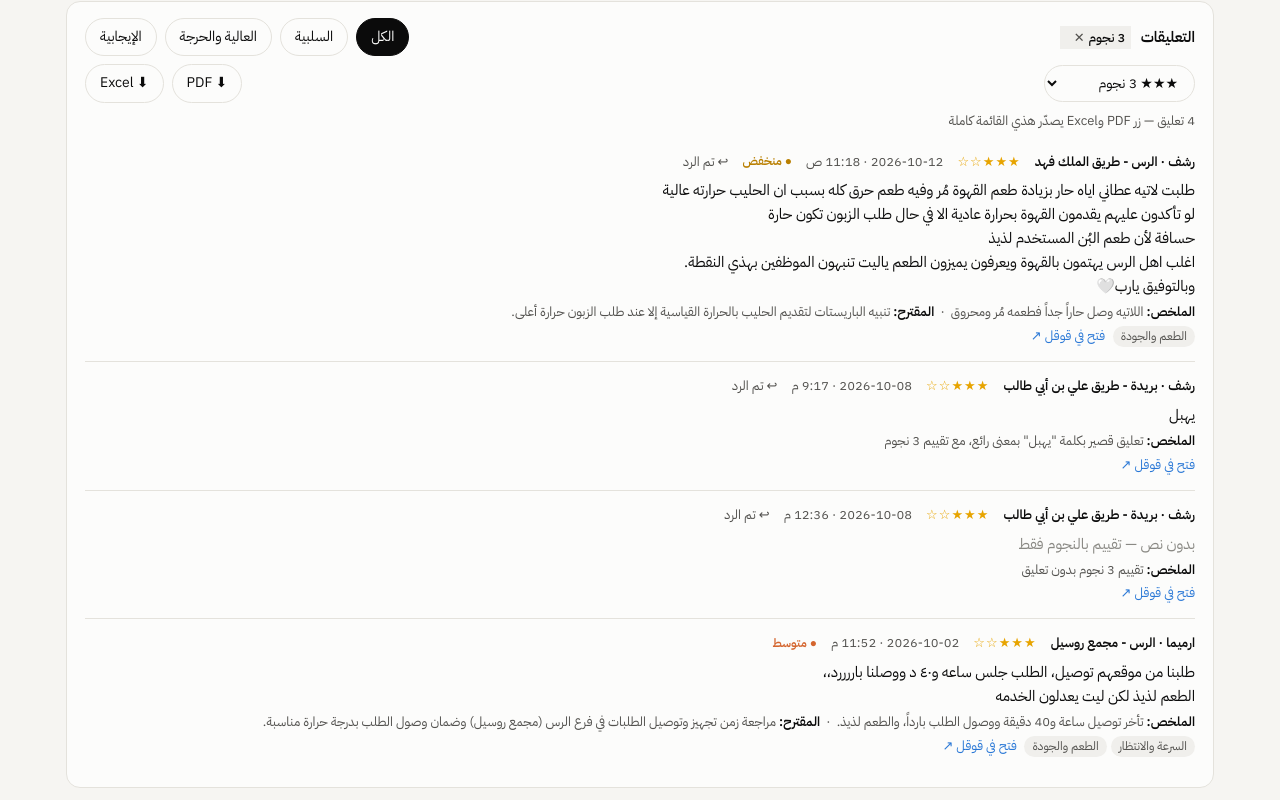
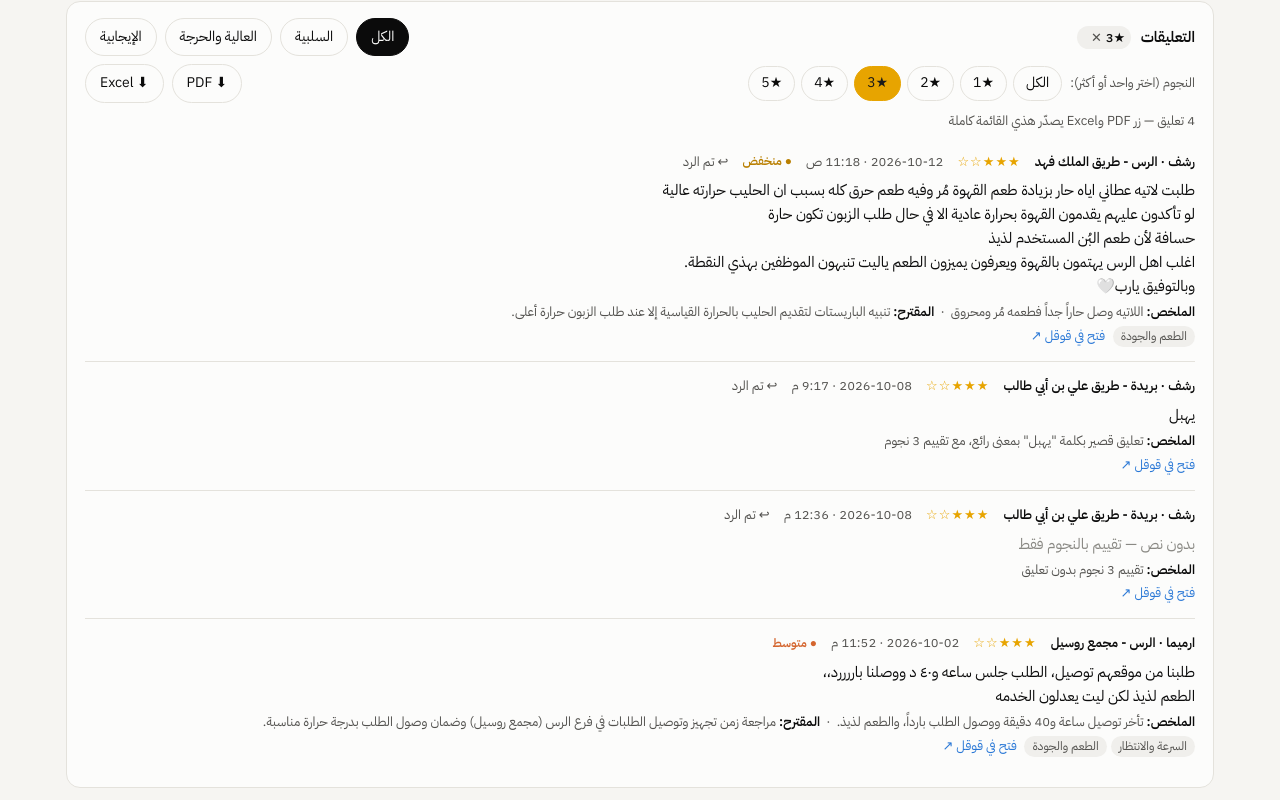
Before and after one commit to SALEH-ALTHUNAYAN/rshaf-reviews-monitor, a plain HTML site: page index.html in a window 1280 px wide. Both pictures are taken after a click on the element 640 px from the left and 402 px from the top of the page. Shown: the part 2172-2972 px from the top of the page. Drawn offline with nearby package versions, Linux system fonts and the light colour scheme.

Commit message:
Add files via upload

```diff
--- a/index.html
+++ b/index.html
@@ -104,6 +104,9 @@ tfoot td{font-weight:700;border-top:2px solid var(--line);border-bottom:none}
 .range .lbl{color:var(--text-2)}
 .feed-tools{display:flex;flex-wrap:wrap;gap:8px;align-items:center}
 .feed-tools select{padding:6px 12px}
+.star-chips{display:flex;flex-wrap:wrap;gap:6px}
+.star-chips .chip{padding:5px 12px;font-variant-numeric:tabular-nums}
+.star-chips .chip[aria-pressed="true"]:not([data-s="all"]){background:var(--star);border-color:var(--star);color:#1a1a19}
 .feed-count{font-size:13px;color:var(--text-2);margin:-4px 0 6px}
 /* ---- print / PDF ---- */
 #printArea{display:none}
@@ -220,16 +223,15 @@ tfoot td{font-weight:700;border-top:2px solid var(--line);border-bottom:none}
     </div>
     <div class="feed-head" style="margin-top:-4px">
       <div class="feed-tools">
-        <select id="fStars" aria-label="النجوم">
-          <option value="">كل النجوم</option>
-          <option value="1">★ نجمة وحدة</option>
-          <option value="2">★★ نجمتين</option>
-          <option value="3">★★★ 3 نجوم</option>
-          <option value="4">★★★★ 4 نجوم</option>
-          <option value="5">★★★★★ 5 نجوم</option>
-          <option value="1-2">نجمة ونجمتين</option>
-          <option value="1-3">من 1 إلى 3 نجوم</option>
-        </select>
+        <span class="lbl" style="font-size:13px;color:var(--text-2)">النجوم (اختر واحد أو أكثر):</span>
+        <div class="star-chips" id="starChips" role="group" aria-label="النجوم">
+          <button type="button" class="chip" data-s="all" aria-pressed="true">الكل</button>
+          <button type="button" class="chip" data-s="1" aria-pressed="false">★1</button>
+          <button type="button" class="chip" data-s="2" aria-pressed="false">★2</button>
+          <button type="button" class="chip" data-s="3" aria-pressed="false">★3</button>
+          <button type="button" class="chip" data-s="4" aria-pressed="false">★4</button>
+          <button type="button" class="chip" data-s="5" aria-pressed="false">★5</button>
+        </div>
       </div>
       <div class="feed-tools">
         <button class="chip" id="pdfBtn" type="button">⬇ PDF</button>
@@ -454,12 +456,14 @@ function renderStaff(rs){
 
 // ---- star counts ----
 let cellBranch = null;   // set by clicking a branch cell in the star table
-const STAR_LABEL = {"1":"نجمة وحدة","2":"نجمتين","3":"3 نجوم","4":"4 نجوم","5":"5 نجوم","1-2":"نجمة ونجمتين","1-3":"من 1 إلى 3 نجوم"};
-function starOK(r){
-  const v = $("fStars").value;
-  if (!v) return true;
-  if (v.includes("-")) { const [a, b] = v.split("-").map(Number); return r.stars >= a && r.stars <= b; }
-  return r.stars === +v;
+// Multi-select star filter: empty set = all stars.
+const STARS = new Set();
+const starOK = r => !STARS.size || STARS.has(r.stars);
+const starsSorted = () => [...STARS].sort((a, b) => a - b);
+const starLabel = () => starsSorted().map(s => `★${s}`).join(" + ");
+function syncStarChips(){
+  document.querySelectorAll("#starChips .chip").forEach(b =>
+    b.setAttribute("aria-pressed", b.dataset.s === "all" ? !STARS.size : STARS.has(+b.dataset.s)));
 }
 
 function renderStars(rs){
@@ -468,7 +472,7 @@ function renderStars(rs){
   const cnt = s => rs.filter(r => r.stars === s).length;
   $("dist").innerHTML = [5,4,3,2,1].map(s => {
     const n = cnt(s), p = total ? n/total*100 : 0;
-    const on = $("fStars").value === String(s) && !cellBranch ? " on" : "";
+    const on = STARS.has(s) && !cellBranch ? " on" : "";
     return `<button class="d${on}" data-s="${s}" type="button" aria-label="${s} نجوم: ${n}">
       <div class="s">${"★".repeat(s)}<span style="color:var(--line)">${"★".repeat(5-s)}</span></div>
       <div class="n">${n.toLocaleString("en")}</div><div class="p">${p.toFixed(1)}%</div>
@@ -493,7 +497,7 @@ function renderStars(rs){
 }
 
 function setStarFilter(s, bid){
-  $("fStars").value = s ? String(s) : ""; cellBranch = bid || null; feedLimit = 30;
+  STARS.clear(); if (s) STARS.add(+s); syncStarChips(); cellBranch = bid || null; feedLimit = 30;
   feedFilter = "all";
   document.querySelectorAll("#feedChips button").forEach(x => x.setAttribute("aria-pressed", x.dataset.f === "all"));
   render();
@@ -517,7 +521,7 @@ function filterSummary(){
   if (bid){ const r0 = ALL.find(r => r.branch_id === bid); if (r0) out.push(`${r0.brand} · ${r0.branch_name}`); }
   else if ($("fBrand").value) out.push($("fBrand").value);
   else out.push("كل الفروع");
-  if ($("fStars").value) out.push(STAR_LABEL[$("fStars").value]);
+  if (STARS.size) out.push("النجوم " + starLabel());
   if (hourLabel()) out.push("الوقت " + hourLabel());
   if (FEED_LABEL[feedFilter]) out.push("التعليقات " + FEED_LABEL[feedFilter]);
   return out;
@@ -526,7 +530,7 @@ function filterSummary(){
 function exportName(ext){
   const w = windowRange(), d = x => ryDate(new Date(x).toISOString());
   const parts = ["تعليقات-قوقل", w ? d(w[0]) + "_" + d(w[1] - 1) : "كل-الفترات"];
-  if ($("fStars").value) parts.push(STAR_LABEL[$("fStars").value].replace(/\s+/g, "-"));
+  if (STARS.size) parts.push("نجوم-" + starsSorted().join("-"));
   return parts.join("_") + "." + ext;
 }
 
@@ -605,10 +609,10 @@ function alertEmpty(){
 
 function renderFeed(rs){
   const parts = [];
-  if ($("fStars").value) parts.push(STAR_LABEL[$("fStars").value]);
+  if (STARS.size) parts.push(starLabel());
   if (cellBranch){ const r0 = ALL.find(r => r.branch_id === cellBranch); if (r0) parts.push(`${r0.brand} · ${r0.branch_name}`); }
   $("feedActive").innerHTML = parts.length ? `<span class="active-f">${esc(parts.join(" · "))}<button type="button" id="clearF" aria-label="إلغاء الفلتر">✕</button></span>` : "";
-  if (parts.length) $("clearF").onclick = () => { $("fStars").value = ""; cellBranch = null; feedLimit = 30; render(); };
+  if (parts.length) $("clearF").onclick = () => { STARS.clear(); syncStarChips(); cellBranch = null; feedLimit = 30; render(); };
   const list = feedList(rs);
   $("feedCount").textContent = `${list.length.toLocaleString("en")} تعليق` + (hourLabel() ? ` · ${hourLabel()}` : "") +
     (list.length ? " — زر PDF وExcel يصدّر هذي القائمة كاملة" : "");
@@ -665,10 +669,16 @@ $("fPeriod").onchange = () => {
 };
 $("fFrom").onchange = $("fTo").onchange = () => { feedLimit = 30; render(); };
 $("dist").onclick = e => { const b = e.target.closest("button"); if (!b) return;
-  const s = b.dataset.s; setStarFilter($("fStars").value === s && !cellBranch ? null : s, null); };
+  const s = +b.dataset.s; setStarFilter(STARS.size === 1 && STARS.has(s) && !cellBranch ? null : s, null); };
 $("tStars").onclick = e => { const b = e.target.closest("button"); if (!b || b.disabled) return;
   setStarFilter(b.dataset.s || null, b.dataset.b); };
-$("fStars").onchange = () => { feedLimit = 30; render(); };
+$("starChips").onclick = e => {
+  const b = e.target.closest("button"); if (!b) return;
+  if (b.dataset.s === "all") STARS.clear();
+  else { const s = +b.dataset.s; STARS.has(s) ? STARS.delete(s) : STARS.add(s); }
+  if (STARS.size === 5) STARS.clear();   // all five picked = no filter
+  syncStarChips(); feedLimit = 30; render();
+};
 $("xlsBtn").onclick = exportExcel;
 $("pdfBtn").onclick = exportPDF;
 $("fHFrom").onchange = $("fHTo").onchange = () => {
```
